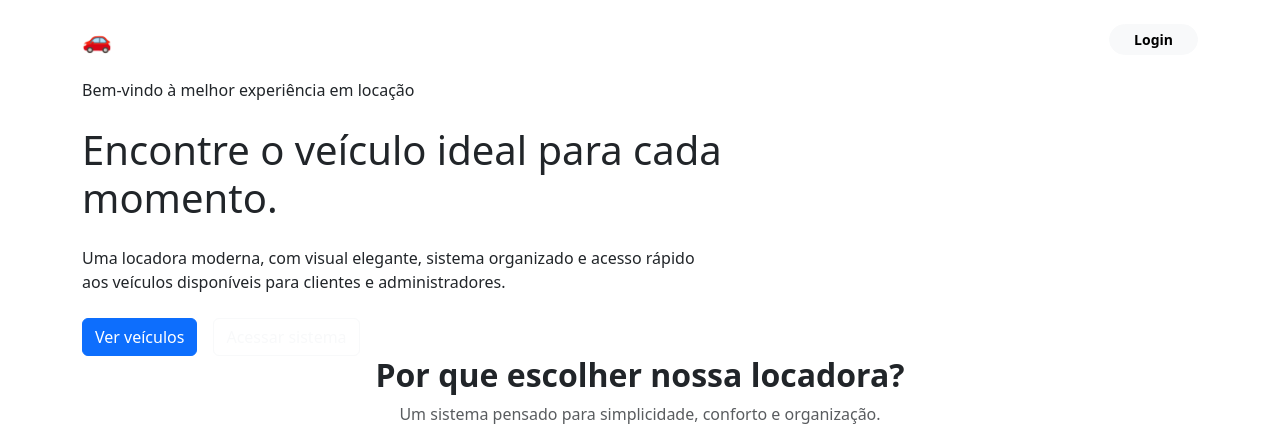
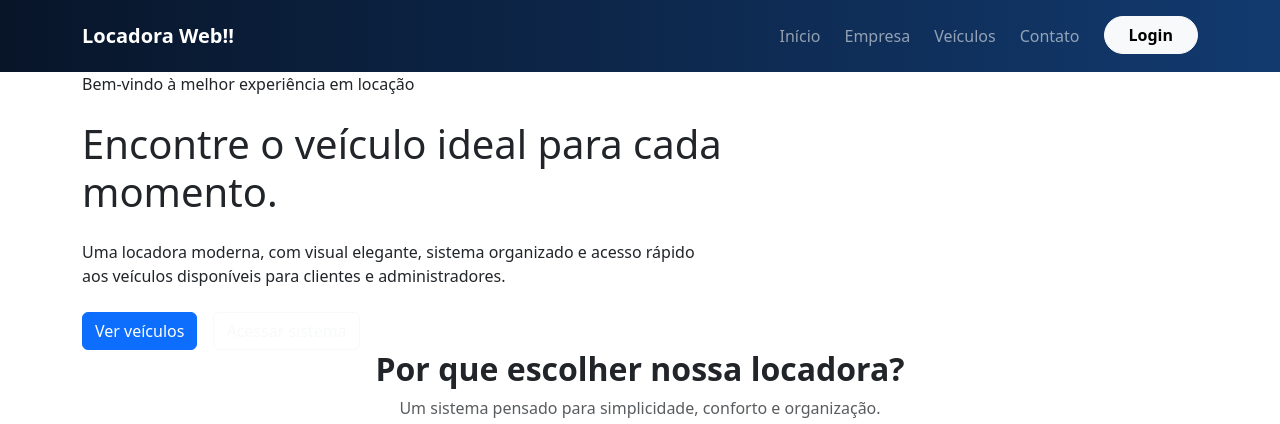
Before and after one commit to marlondcury/trabalho_PHP, a PHP site: page / in a window 1280 px wide. Shown: the top 424 px of the page. Run offline with PHP 8.4, Linux system fonts and the light colour scheme.

Commit message:
correção menu cliente

```diff
--- a/views/index.php
+++ b/views/index.php
@@ -1,12 +1,14 @@
 <?php
 session_start();
+include("menu.php");
+
 ?>
 <!DOCTYPE html>
 <html lang="pt-br">
 <head>
     <meta charset="UTF-8">
     <meta name="viewport" content="width=device-width, initial-scale=1.0">
-    <title>Locadora Web fsdfsdfd</title>
+    <title>Locadora Web</title>
 
     <link href="https://cdn.jsdelivr.net/npm/bootstrap@5.3.3/dist/css/bootstrap.min.css" rel="stylesheet">
     <link rel="preconnect" href="https://fonts.googleapis.com">
@@ -16,41 +18,6 @@
     <link rel="stylesheet" href="/LocadoraWeb/css/style.css">
 </head>
 <body>
-
-<nav class="navbar navbar-expand-lg navbar-dark sticky-top">
-    <div class="container py-2">
-        <a class="navbar-brand d-flex align-items-center gap-2" href="index.php">
-            <span style="font-size:1.5rem;">🚗</span>
-            <span>Locadora Web</span>
-        </a>
-
-        <button class="navbar-toggler" type="button" data-bs-toggle="collapse" data-bs-target="#menu">
-            <span class="navbar-toggler-icon"></span>
-        </button>
-
-        <div class="collapse navbar-collapse" id="menu">
-            <ul class="navbar-nav ms-auto align-items-lg-center gap-lg-2">
-                <li class="nav-item">
-                    <a class="nav-link" href="index.php">Início</a>
-                </li>
-                <li class="nav-item">
-                    <a class="nav-link" href="/LocadoraWeb/views/empresa.php"">Empresa</a>
-                </li>
-                <li class="nav-item">
-                    <a class="nav-link" href="veiculos.php">Veículos</a>
-                </li>
-                <li class="nav-item">
-                    <a class="nav-link" href="contato.php">Fale Conosco</a>
-                </li>
-                <li class="nav-item">
-                    <a class="btn btn-light btn-sm px-4 rounded-pill fw-semibold ms-lg-2" href="login.php">
-                        Login
-                    </a>
-                </li>
-            </ul>
-        </div>
-    </div>
-</nav>
 
 <header class="hero">
     <div class="container">
--- a/views/menu.php
+++ b/views/menu.php
@@ -1,6 +1,6 @@
 <nav class="navbar navbar-expand-lg navbar-dark sticky-top" style="background: linear-gradient(90deg, #081529, #123a6f);">
     <div class="container py-2">
-        <a class="navbar-brand d-flex align-items-center gap-2 fw-bold" href="../index.php">
+        <a class="navbar-brand d-flex align-items-center gap-2 fw-bold" href="/LocadoraWeb/views/index.php">
             <span>Locadora Web!!</span>
         </a>
 
```
